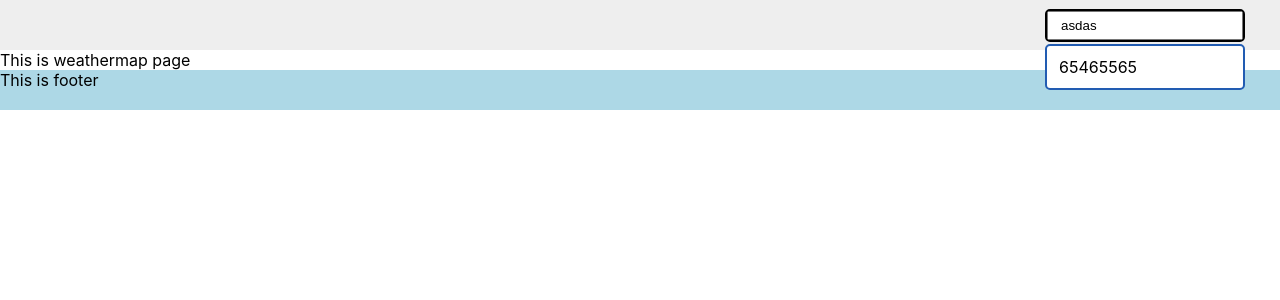
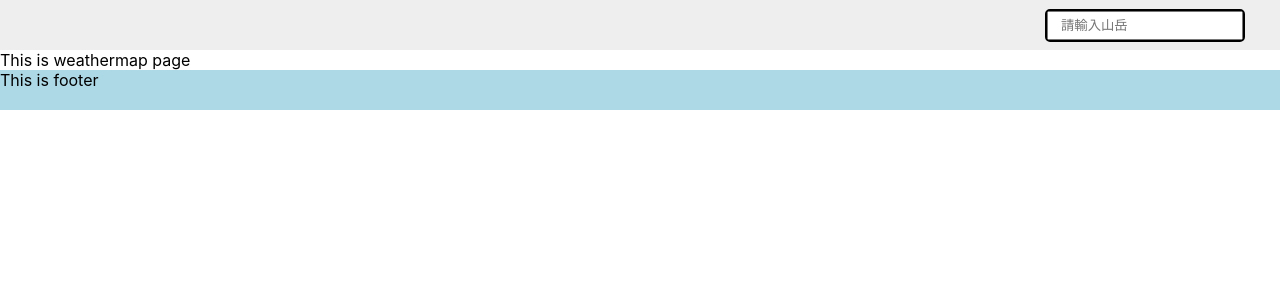
Before and after one commit to yc62897441/react_weather, a React (Create React App) app: page /weathermap in a window 1280 px wide. Shown: the top 300 px of the page. Built offline with nearby package versions, Linux system fonts and the light colour scheme.

Commit message:
feat: Header(SearchList finished)

```diff
--- a/src/App.js
+++ b/src/App.js
@@ -25,7 +25,7 @@ function App() {
           <Route path="/signup" element={<SignUp />}></Route>
           <Route path="/weathermap" element={<WeatherMap />}></Route>
           <Route path="/weatherfilter" element={<WeatherFilter />}></Route>
-          <Route path="/mountain" element={<Mountain />}></Route>
+          <Route path="/mountain/:id" element={<Mountain />}></Route>
           <Route path="*" element={<HomeView />}></Route>
         </Routes>
       </BrowserRouter>
--- a/src/components/Header.jsx
+++ b/src/components/Header.jsx
@@ -130,14 +130,21 @@ const links = [
   },
 ]
 
-function Header() {
-  const [inputValue, setInputValue] = useState('asdas')
+function Header({ locationsWeatherData }) {
+  const [inputValue, setInputValue] = useState('')
+  const [searchListItems, setSearchListItems] = useState([])
   const [isShowLinks, setIsShowLinks] = useState(false)
   const isShowSearchList = inputValue.length > 0 ? true : false
-  const searchListItems = []
 
   function handleChangeInput(value) {
     setInputValue(value)
+    setSearchListItems(locationsWeatherData.filter(location => {
+      if (location.locationName.includes(value)) {
+        return location
+      }
+      return
+    }
+    ))
   }
 
   function handleToggleShowLinks() {
@@ -157,7 +164,11 @@ function Header() {
           <SearchBarInput placeholder="請輸入山岳" onChange={(e) => handleChangeInput(e.target.value)} value={inputValue}></SearchBarInput>
         </SearchBarForm>
         <SearchBarList showSearchList={isShowSearchList}>
-          <SearchBarListItem>65465565</SearchBarListItem>
+          {searchListItems.map(location => <SearchBarListItem>
+            <ReactRouterLink to={'/mountain/' + location.parameterSet.parameter.parameterValue}>
+              {location.locationName}
+            </ReactRouterLink>
+          </SearchBarListItem>)}
         </SearchBarList>
       </SearchBarWrapper>
     </HeaderWrapper>
--- a/src/container/HomeView.jsx
+++ b/src/container/HomeView.jsx
@@ -114,7 +114,7 @@ function HomeView() {
 
   return (
     <>
-            <Header />
+      <Header locationsWeatherData={locationsWeatherData} />
       <HomeViewWrapper>
         <MainTable>
           <TableHeader>
```
Lines whose indentation alone changed are shown as unchanged.
